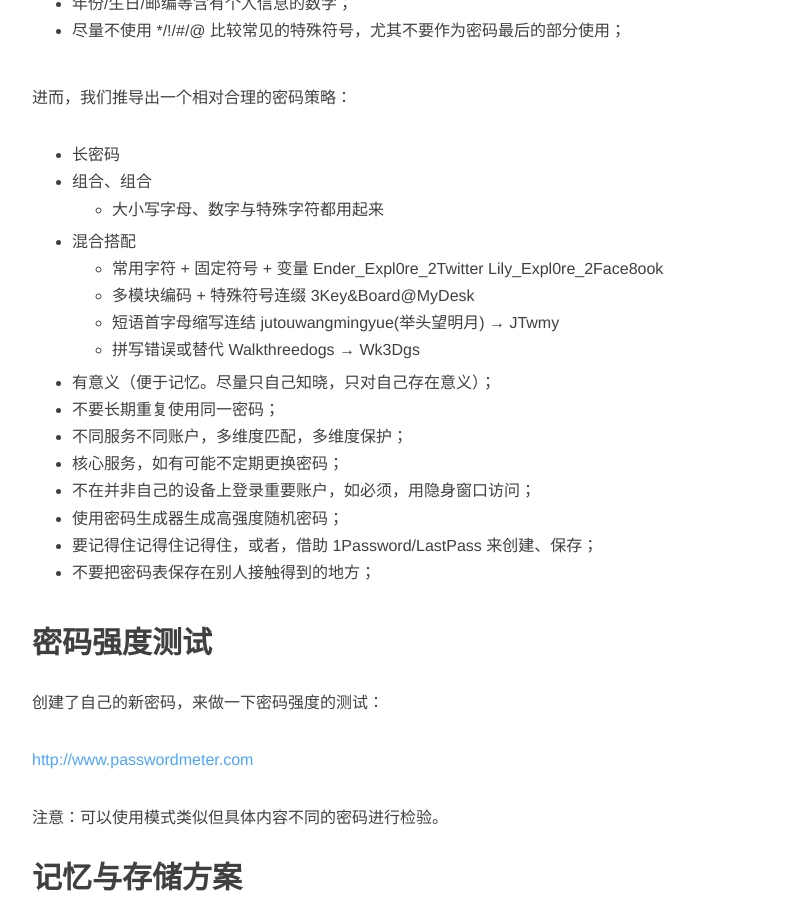
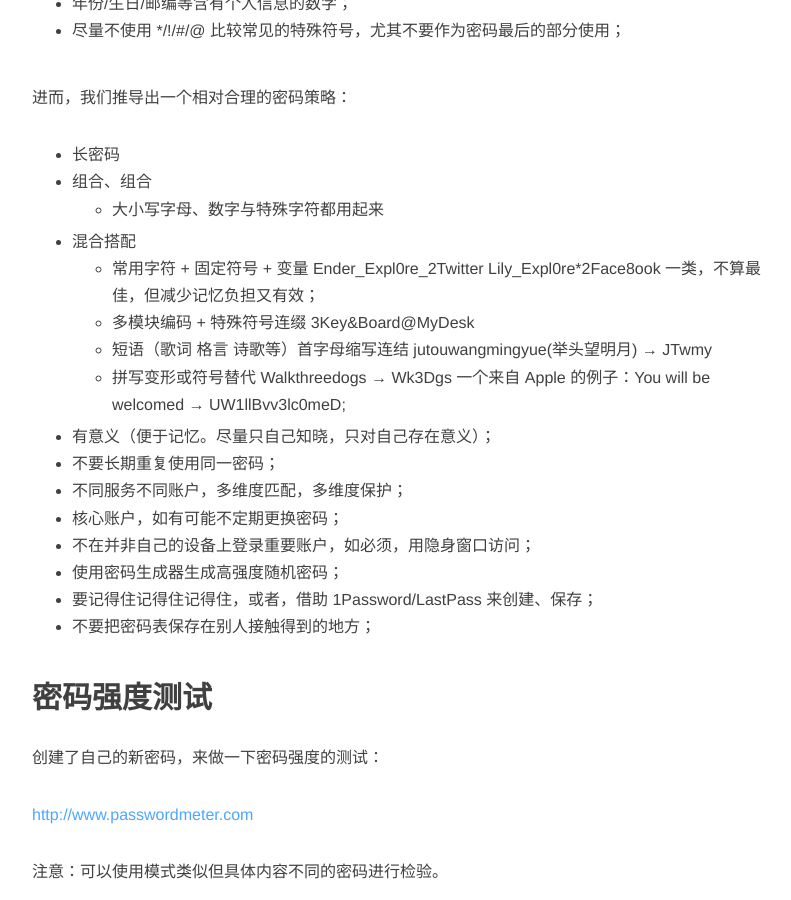
Before and after one commit to Azeril/Microdust, a Jekyll site: the page built from _posts/2015-12-15-Multidimensional-Accounts-System.md, in a window 1280 px wide and 900 px high, scrolled down 3406 px. Shown: the whole window, without its empty margins (233-1024 px from the left). Built offline with Jekyll 4.4.1, drawn with Linux system fonts in a browser that asks for light colours; nearby versions of some CDN libraries; comment, search, counter and statistics services are not loaded; some of the changed text lies outside the part shown.

Commit message:
add some new words

```diff
--- a/_layouts/post.html
+++ b/_layouts/post.html
@@ -38,7 +38,6 @@ layout: default
                 {{ content }}
 
                 <hr>
-
 
 
                 <a rel="license" href="http://creativecommons.org/licenses/by-sa/4.0/"><img alt="Creative Commons License" style="border-width:0" src="https://i.creativecommons.org/l/by-sa/4.0/88x31.png" /></a><br />This work is licensed under a <a rel="license" href="http://creativecommons.org/licenses/by-sa/4.0/">CC A-S 4.0 International License</a>.
--- a/_posts/2015-12-15-Multidimensional-Accounts-System.md
+++ b/_posts/2015-12-15-Multidimensional-Accounts-System.md
@@ -112,14 +112,14 @@ description: 心不要太大....
 * 组合、组合
   * 大小写字母、数字与特殊字符都用起来
 * 混合搭配
-  * 常用字符 + 固定符号 + 变量 Ender_Expl0re_2Twitter Lily_Expl0re_2Face8ook
+  * 常用字符 + 固定符号 + 变量 Ender_Expl0re_2Twitter Lily_Expl0re*2Face8ook 一类，不算最佳，但减少记忆负担又有效；
   * 多模块编码 + 特殊符号连缀 3Key&Board@MyDesk
-  * 短语首字母缩写连结 jutouwangmingyue(举头望明月) → JTwmy
-  * 拼写错误或替代 Walkthreedogs → Wk3Dgs
+  * 短语（歌词 格言 诗歌等）首字母缩写连结 jutouwangmingyue(举头望明月) → JTwmy
+  * 拼写变形或符号替代 Walkthreedogs → Wk3Dgs 一个来自 Apple 的例子：You will be welcomed → UW1llBvv3lc0meD;
 * 有意义（便于记忆。尽量只自己知晓，只对自己存在意义）；
 * 不要长期重复使用同一密码；
 * 不同服务不同账户，多维度匹配，多维度保护；
-* 核心服务，如有可能不定期更换密码；
+* 核心账户，如有可能不定期更换密码；
 * 不在并非自己的设备上登录重要账户，如必须，用隐身窗口访问；
 * 使用密码生成器生成高强度随机密码；
 * 要记得住记得住记得住，或者，借助 1Password/LastPass 来创建、保存；
@@ -166,7 +166,6 @@ description: 心不要太大....
 * 更新密码表相对便捷；
 * 以不依赖云端保存为佳；
 
-
 地球不那么安全，心不要太大啦。
 
 切记切记。
```
Also changed, not shown: other parts of _layouts/post.html (+1 -1 lines), other parts of _posts/2015-12-15-Multidimensional-Accounts-System.md (+1 -1 lines).
